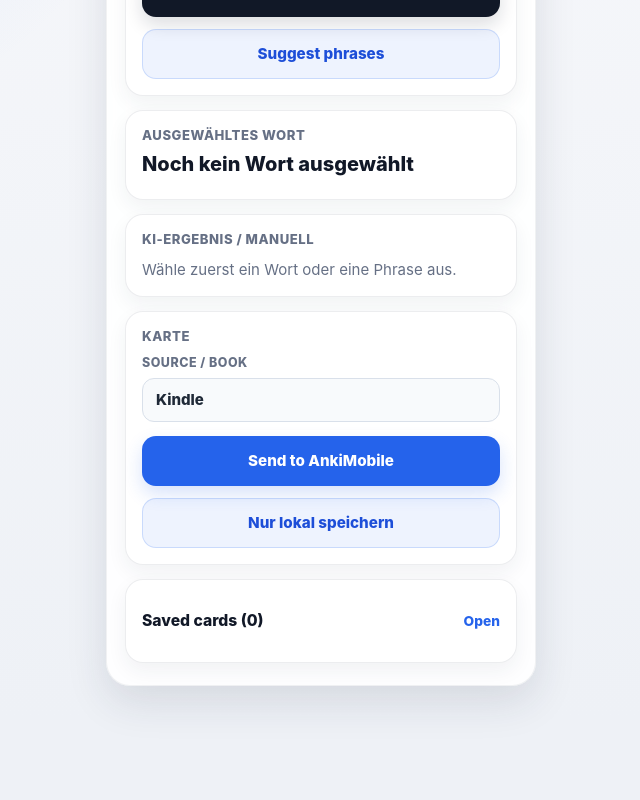
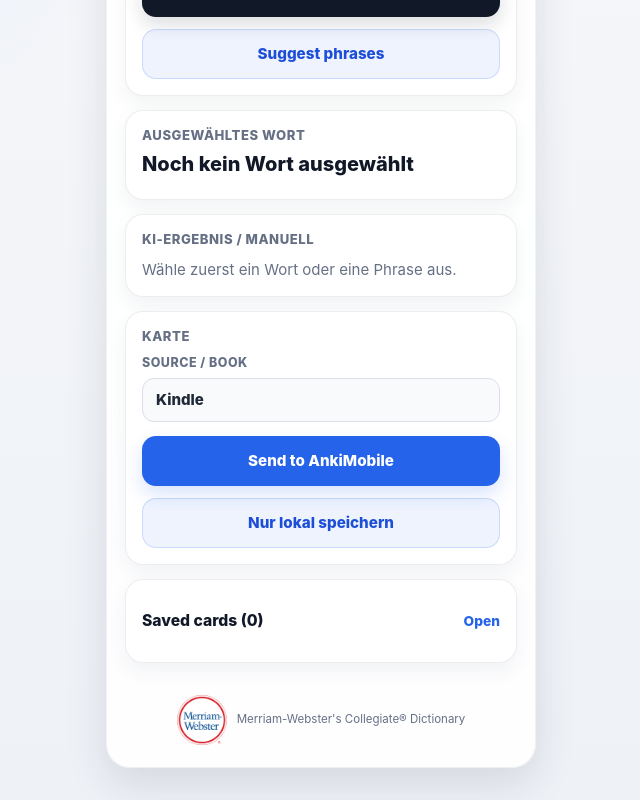
Before and after one commit to Insaf210/kindle-to-anki-pwa, a React (Vite) app: page / in a window 1280 px wide. Shown: the part 366-1166 px from the top of the page, without its empty margins (319-959 px from the left). Before the commit the page ends 1084 px from the top, so only its background shows below. Built offline with nearby package versions, Linux system fonts and the light colour scheme.

Commit message:
feat: add dictionary-backed linguistic classification

```diff
--- a/src/App.css
+++ b/src/App.css
@@ -848,6 +848,23 @@
   outline-offset: 2px;
 }
 
+.dictionary-attribution {
+  display: flex;
+  align-items: center;
+  justify-content: center;
+  gap: 10px;
+  margin-top: 18px;
+  color: #667085;
+  font-size: 0.72rem;
+  line-height: 1.3;
+}
+
+.dictionary-attribution img {
+  width: 50px;
+  height: 50px;
+  flex: 0 0 50px;
+}
+
 @media (max-width: 430px) {
   .app-shell {
     padding-inline: 10px;
--- a/src/App.tsx
+++ b/src/App.tsx
@@ -5,7 +5,7 @@ const initialSentence = ''
 const consumedClipboardStorageKey = 'send-to-anki-consumed-clipboard'
 const cardsStorageKey = 'send-to-anki-cards'
 const lastBackupStorageKey = 'send-to-anki-last-backup-at'
-const translationApiUrl = 'https://kindle-to-anki-api.insafhamzu24.workers.dev/'
+const translationApiUrl = 'https://kindle-to-anki-worker.insafhamzu24.workers.dev/'
 const ankiMobileDeckName = 'English Vocab'
 const ankiMobileNoteType = 'com.example.kindle_to_anki.basic'
 const backupReminderCardCount = 50
@@ -36,27 +36,32 @@ const allowedLanguageStyles = [
   'literary',
   'advanced',
 ]
-const allowedSuggestedTags = [
+const allowedPartsOfSpeech = [
+  'noun',
+  'proper-noun',
   'verb',
-  'noun',
   'adjective',
   'adverb',
+  'pronoun',
+  'determiner',
+  'preposition',
+  'coordinating-conjunction',
+  'subordinating-conjunction',
+  'auxiliary',
+  'particle',
+  'interjection',
+  'numeral',
+]
+const allowedExpressionTypes = [
+  'phrasal-verb',
   'idiom',
-  'phrasal-verb',
   'collocation',
   'compound-noun',
-  'formal',
-  'informal',
-  'slang',
-  'business',
-  'academic',
-  'literary',
-  'advanced',
-  'everyday',
-  'emotion',
-  'action',
-  'abstract',
-  'concrete',
+  'fixed-expression',
+]
+const allowedSuggestedTags = [
+  ...allowedPartsOfSpeech,
+  ...allowedExpressionTypes,
 ]
 const allowedSuggestedTagSet = new Set(allowedSuggestedTags)
 
@@ -146,35 +151,6 @@ function cleanSuggestedTags(value: unknown) {
     .filter((tag) => allowedSuggestedTagSet.has(tag))
 
   return Array.from(new Set(cleanedTags)).slice(0, 4)
-}
-
-function inferSuggestedTags(targetWord: string, sentence: string) {
-  const normalizedText = normalizeValue(`${targetWord} ${sentence}`)
-  const tags: string[] = []
-
-  if (/\b(gave up|give up|looked forward to|look forward to|turned out|turn out|ran into|run into)\b/.test(normalizedText)) {
-    tags.push('phrasal-verb', 'verb')
-  } else if (targetWord.includes(' ')) {
-    tags.push('collocation')
-  }
-
-  if (/\b(methodology|research|academic|analysis|hypothesis)\b/.test(normalizedText)) {
-    tags.push('academic', 'abstract')
-  }
-
-  if (/\b(sustainable growth|market|company|business|revenue|strategy)\b/.test(normalizedText)) {
-    tags.push('business', 'collocation')
-  }
-
-  if (/\b(gave up|give up|overcame|run|ran|turn|turned|look|looked)\b/.test(normalizedText)) {
-    tags.push('action')
-  }
-
-  if (tags.length === 0) {
-    tags.push('everyday')
-  }
-
-  return Array.from(new Set(tags)).slice(0, 4)
 }
 
 function escapeCsvValue(value: string | number | null | undefined) {
@@ -1132,11 +1108,9 @@ function App() {
 
           const suggestedTags = cleanSuggestedTags(data.suggestedTags)
           const parsedSuggestedTags =
-            suggestedTags.length > 0
-              ? suggestedTags
-              : currentTranslation?.suggestedTags.length
-                ? currentTranslation.suggestedTags
-                : inferSuggestedTags(targetWord, cleanedSentence)
+            provider === 'translator' && currentTranslation?.suggestedTags.length
+              ? currentTranslation.suggestedTags
+              : suggestedTags
           const languageStyle =
             provider === 'translator' && currentTranslation?.languageStyle
               ? currentTranslation.languageStyle
@@ -2281,6 +2255,16 @@ function App() {
             </>
           ) : null}
         </section>
+
+        <footer className="dictionary-attribution">
+          <img
+            src="/merriam-webster-logo.png"
+            alt="Merriam-Webster"
+            width="50"
+            height="50"
+          />
+          <span>Merriam-Webster's Collegiate® Dictionary</span>
+        </footer>
       </section>
     </main>
   )
```
Also changed, not shown: public/merriam-webster-logo.png (added).
